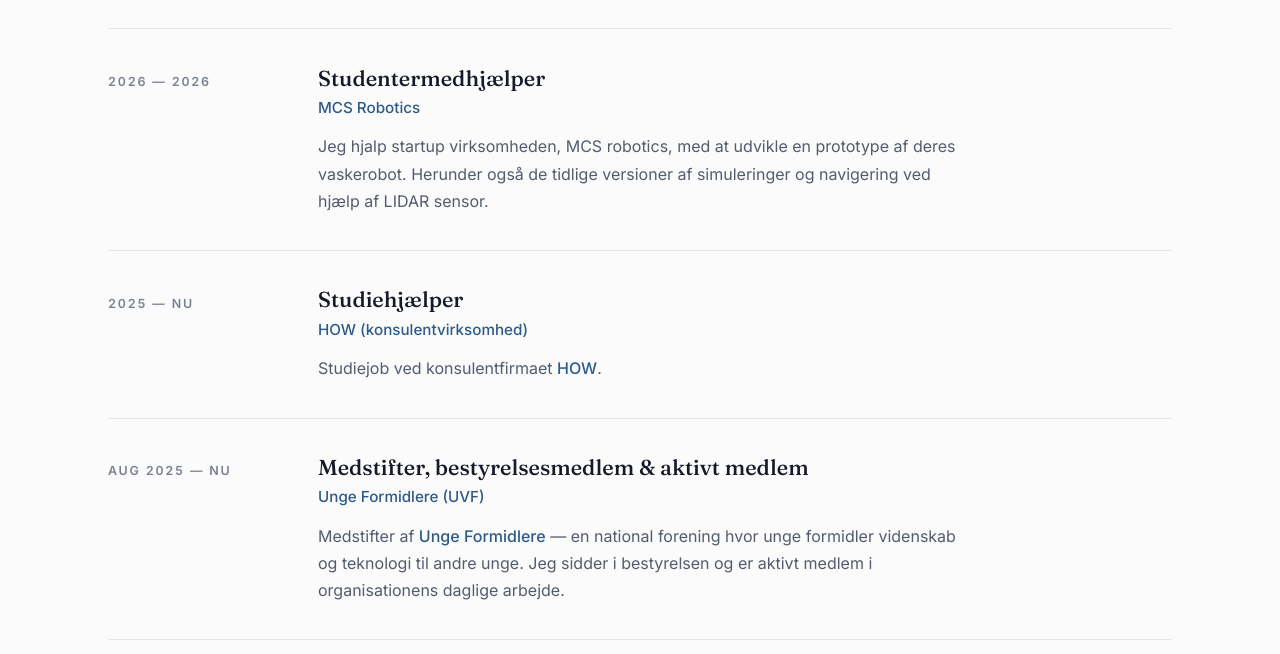
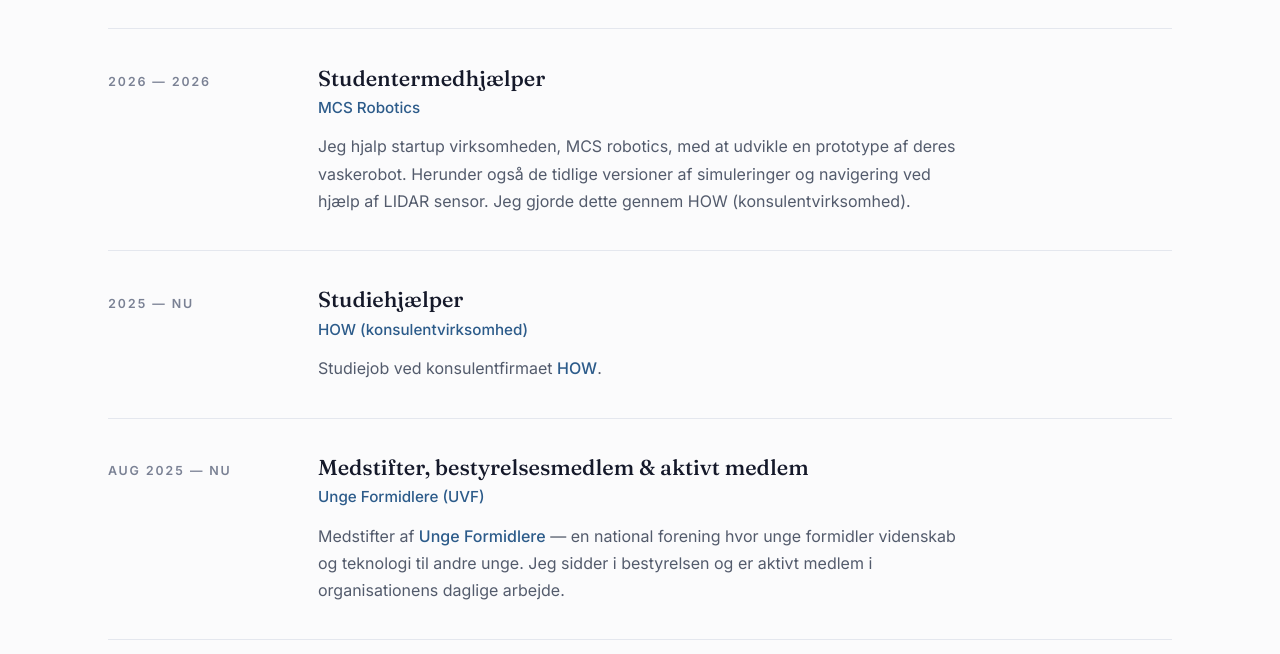
Before and after one commit to perryFile/lauritskromannCV, a plain HTML site: page index.html in a window 1280 px wide. Shown: the part 2440-3094 px from the top of the page. Drawn offline with Linux system fonts and the light colour scheme.

Commit message:
tilføjet mere tekst

```diff
--- a/index.html
+++ b/index.html
@@ -217,7 +217,7 @@
           <div class="exp-body">
             <div class="exp-title">Studentermedhjælper</div>
             <span class="exp-org">MCS Robotics</span>
-            <p>Jeg hjalp startup virksomheden, MCS robotics, med at udvikle en prototype af deres vaskerobot. Herunder også de tidlige versioner af simuleringer og navigering ved hjælp af LIDAR sensor.</p>
+            <p>Jeg hjalp startup virksomheden, MCS robotics, med at udvikle en prototype af deres vaskerobot. Herunder også de tidlige versioner af simuleringer og navigering ved hjælp af LIDAR sensor. Jeg gjorde dette gennem HOW (konsulentvirksomhed).</p>
           </div>
         </article>
 
```
Also changed, not shown: en/index.html (+1 -1 lines).
